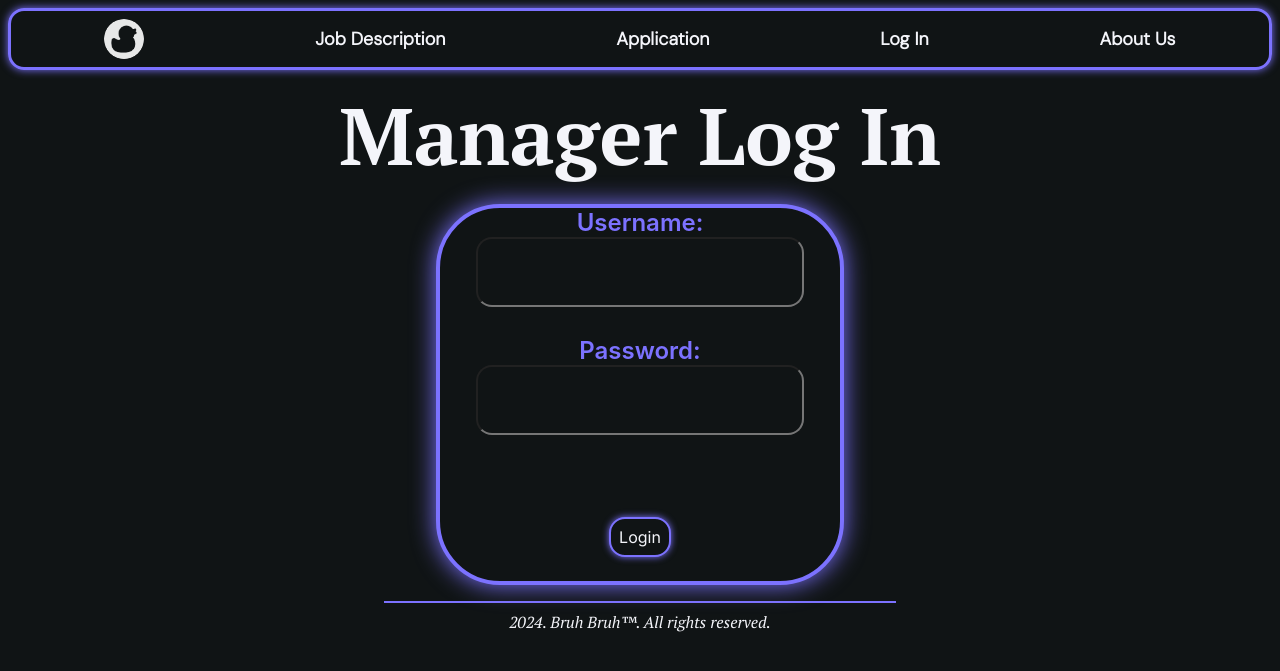
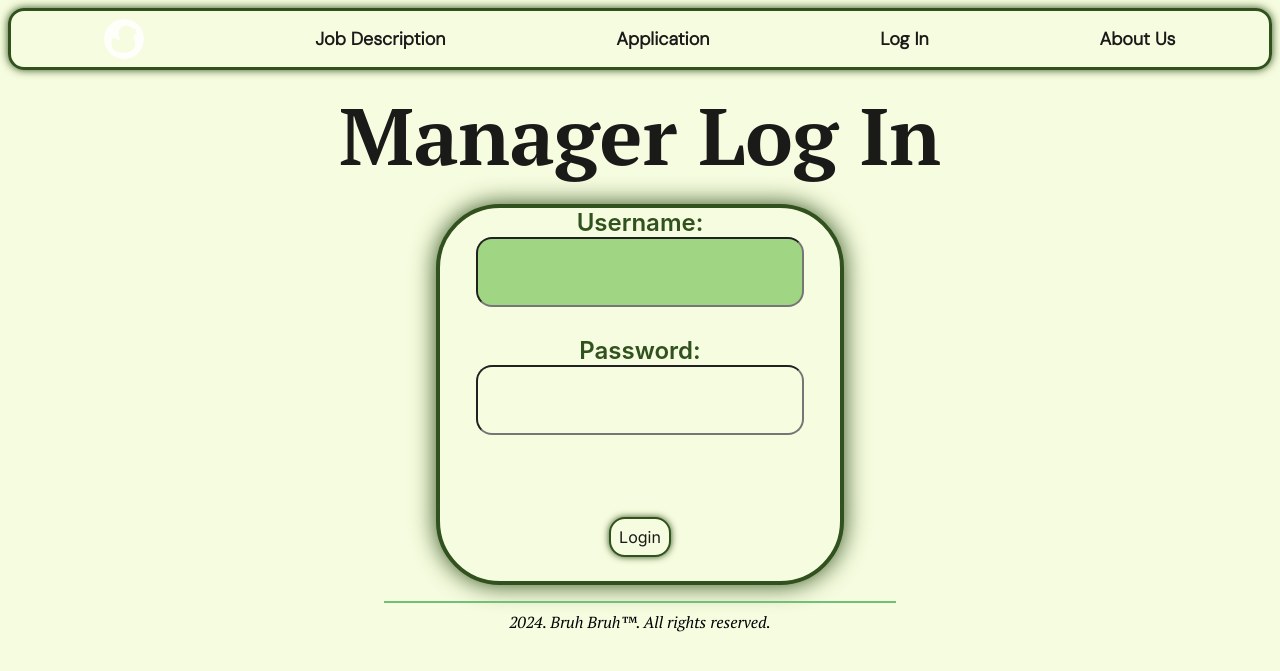
Before and after one commit to MartelleV/JobTestApplication, a PHP site: page /login.php in a window 1280 px wide. Shown: the top 671 px of the page. Run offline with PHP 8.4, Linux system fonts and the light colour scheme.

Commit message:
First fix for color palette in CSS and apply.php

```diff
--- a/FrontEnd/apply.php
+++ b/FrontEnd/apply.php
@@ -13,7 +13,7 @@
     <main>
         <article>
             <h2>Please fill in your information in this form to apply for your desired position.</h2>
-            <form method="post" action="processEOI.php">
+            <form method="post" action="index.php">
                 <fieldset id="main-field">
                     <legend id="main-legend">APPLICATION FORM</legend>
 
@@ -88,7 +88,7 @@
                     <fieldset id="professional-details">
                         <legend class="detail-legends">PROFESSIONAL DETAILS</legend>
                         <p>
-                            N.B.: Go <a href="jobs.php" target="_blank" rel="noopener" id="link" title="Job List">here</a> for detailed job requirements and description.
+                            N.B.: Go <a href="job-des.php" target="_blank" rel="noopener" id="link" title="Job List">here</a> for detailed job requirements and description.
                         </p>
                         <fieldset id="desired-position">
                             <legend>Your Desired Position</legend>
@@ -247,8 +247,6 @@
         </article>
     </main>
 
-    <hr>
-
     <?php require_once "footer.inc"?>
 </body>
 </html>
--- a/FrontEnd/styles/style.css
+++ b/FrontEnd/styles/style.css
@@ -11,12 +11,20 @@ description: Used by all PHP files for webpage styling. Animations included.
 @import url('https://fonts.googleapis.com/css2?family=Inter:wght@100..900&family=Libre+Franklin:ital,wght@0,100..900;1,100..900&display=swap');
 @import url('https://fonts.googleapis.com/css2?family=DM+Sans:opsz,wght@9..40,300&display=swap');
 
+:root {
+    --background: #F6FCDF;
+    --text: #1A1A19;
+    --glow: #31511E;
+    --footer: #72BF78;
+    --block: #A0D683;
+}
+
 /* STYLING FOR COMMON ELEMENTS åTHAT ARE SHARED BY ALL PAGES (BODY, MAIN, HEADER, FOOTER...). */
-body {background-color: #101415; animation: fadeIn 3s ease;} /* Fade-In Animation for Body. */
-header {font: 40px "PT Serif", sans-serif; color: #F4F5FA; text-align: center;}
-footer {font: italic 16px "PT Serif", sans-serif; color: #F4F5FA; text-align: center; width: 100%;}
-hr {border: none; height: 2px; background-color: #7C72FF; width: 40vw;}
-main {font-family: "Inter", sans-serif; color: #F4F5FA;}
+body {background-color: var(--background); animation: fadeIn 3s ease;} /* Fade-In Animation for Body. */
+header {font: 40px "PT Serif", sans-serif; color: var(--text); text-align: center;}
+footer {font: italic 16px "PT Serif", sans-serif; var(--text); text-align: center; width: 100%;}
+hr {border: none; height: 2px; background-color: var(--footer); width: 40vw;}
+main {font-family: "Inter", sans-serif; color: var(--text);}
 /* Heading Styling. */
 h2 {font: bold 32px "PT Serif", sans-serif;}
 h3 {font-size: 24px; line-height: 28px;}
@@ -25,10 +33,10 @@ h1, h2, h3 {margin: 12px 12px 12px 12px; text-align: center;}
 /* NAVIGATION BAR STYLING. */
 /* Style the Navbar Box. */
 nav {
-    border: 3px solid #7C72FF;
+    border: 3px solid var(--glow);
     border-radius: 16px;
     border-collapse: collapse;
-    box-shadow: 0 0 8px #7C72FF;
+    box-shadow: 0 0 8px var(--glow);
     position: relative;
     animation: slideInTop 1500ms ease; /* Slide From Top Animation for Navbar. */
 }
@@ -37,11 +45,11 @@ nav ul {margin: 0; padding: 8px 8px; display: flex; justify-content: space-aroun
 nav ul li {display: inline; margin: auto;}
 nav ul li a {
     font: bold 18px "DM Sans", serif;
-    color: #F4F5FA;
+    color: var(--text);
     text-decoration: none;
 }
 /* Hover effect for navigation menu. */
-nav ul li a:hover {color: #7C72FF; text-shadow: 0 0 7px #7C72FF;}
+nav ul li a:hover {color: var(--glow); text-shadow: 0 0 7px var(--glow);}
 /* Logo Styling (the logo also acts as a Home button. */
 #logo {
     width: 40px; height: 40px;
@@ -133,18 +127,18 @@ aside {
 /* Style the forms. */
 #link {
     font: bold 20px Inter, sans-serif;
-    color: #7C72FF;
+    color: var(--glow);
 }
 #link:hover {
-    text-shadow: 0 0 2px #7C72FF;
+    text-shadow: 0 0 2px var(--block);
 }
 label {
     font: 22px "Inter Semi Bold", sans-serif;
     display: block;
 }
 input[type="text"], input[type="email"], select, textarea {
-    background-color: #101415;
-    color: #F4F5FA;
+    background-color: var(--block);
+    color: var(--text);
     border-radius: 16px;
     font: 19px "Inter Semi Bold", sans-serif;
     text-align: center;
@@ -306,11 +300,11 @@ fieldset {margin-top: 12px; margin-bottom: 12px;}
 }
 /* Style the Submit (Apply) and Reset buttons. */
 .button {
-    background-color: #101415;
-    border: 2px solid #7C72FF;
+    background-color: var(--background);
+    border: 2px solid var(--glow);
     border-radius: 16px;
-    box-shadow: 0 0 7px #7C72FF;
-    color: #F4F5FA;
+    box-shadow: 0 0 7px var(--glow);
+    color: var(--text);
     font: 16px "Inter", sans-serif;
     padding: 8px 8px;
     margin-inline: 16px;
@@ -359,59 +353,12 @@ dd {
 #contact div {display: flex; justify-content: space-around}
 #contact img {width: 120px; border-radius: 50%;}
 #contact figure {text-align: center; font-size: 18px; margin-bottom: auto; width: 30%;}
-#contact img:hover {box-shadow: 0 0 12px #7C72FF;} /* Hover effect for images. */
-
-/* Table Section Styling. */
-#timetable h3 {color: #7C72FF; font-size: 30px;}
-#timetable table {text-align: center; margin: auto;}
-#timetable table, #timetable table th, #timetable table td {
-    border-collapse: collapse;
-    border: 3px solid #555;
-    line-height: 30px;
-}
-#timetable table th, #timetable table td {padding: 6px;}
-#timetable div {
-    border: 3px solid #7C72FF;
-    border-radius: 16px;
-    border-collapse: collapse;
-    box-shadow: 0 0 7px #7C72FF;
-    padding: 16px;
-    margin: 16px;
-}
-
-/* STYLING FOR ENHANCEMENTS PAGES (ENHANCEMENTS.PHP and ENHANCEMENTS2.PHP). */
-/* Box Styling. */
-.enhancement-textbox {
-    line-height: 16px;
-    background-color: #EDEDF5;
-    border: 3px solid #7C72FF;
-    border-radius: 16px;
-    border-collapse: collapse;
-    box-shadow: 0 0 14px #7C72FF;
-    padding: 16px;
-    margin: 16px;
-    color: #555555;
-    text-align: center;
-}
-/* Styling the Hyperlinks. */
-.enhancement-textbox a {text-decoration: none; font-weight: bold; color: #555555;}
-.enhancement-textbox a:hover {color: #7C72FF;}
-/* Styling the Tables and Headings. */
-.tables {text-align: center; margin: auto;}
-.tables th {line-height: 36px;}
-.tables td {line-height: 24px;}
-.tables th, .tables td {padding: 6px;}
-.tables, .tables th, .tables td {
-    border: 3px solid  #555555;
-    border-collapse: collapse;
-}
-.enhancement-textbox h3 {font: bold 28px "PT Serif", sans-serif;}
-
+#contact img:hover {box-shadow: 0 0 12px var(--glow);} /* Hover effect for images. */
 
 /* STYLING FOR LOGIN PAGE (LOGIN.PHP). */
 #password {
-    background-color: #101415;
-    color: #F4F5FA;
+    background-color: var(--background);
+    color: var(--text);
     border-radius: 16px;
     font: 19px "Inter Semi Bold", sans-serif;
     text-align: center;
@@ -430,49 +377,17 @@ dd {
 label[for=password], label[for=username] {
     font: 24px "Inter SemiBold", sans-serif;
     text-align: center;
-    color: #7C72FF;
+    color: var(--glow);
 }
 #login {
-    background-color: #101415;
-    border: 4px #7C72FF solid;
+    background-color: var(--background);
+    border: 4px var(--glow) solid;
     border-collapse: collapse;
-    box-shadow: 0 0 24px #7C72FF;
+    box-shadow: 0 0 24px var(--glow);
     margin: 16px auto;
     border-radius: 64px;
     width: 400px;
 }
-
-
-/* STYLING FOR MANAGER PAGE (MANAGE.PHP). */
-label[for=searchValue] {
-    text-align: center;
-    font: 25px "Inter Black", sans-serif;
-    color: #7C72FF;
-}
-#searchValue {
-    display: block;
-    margin: auto;
-    width: 400px;
-    height: 25px;
-}
-#filter-button {
-    display: block;
-    margin: 12px auto;
-}
-.mng-forms {
-    margin: 20px;
-    padding: 16px;
-    line-height: 24px;
-    border: 2px solid #7C72FF
-}
-#logout-button {
-    display: block;
-    margin: 12px auto;
-}
-#eoi-table th {
-    color: #F4F5FA;
-}
-
 
 /* KEYFRAMES (ANIMATIONS). */
 @keyframes fadeIn {
```
Also changed, not shown: other parts of FrontEnd/styles/style.css (+28 -42 lines).
